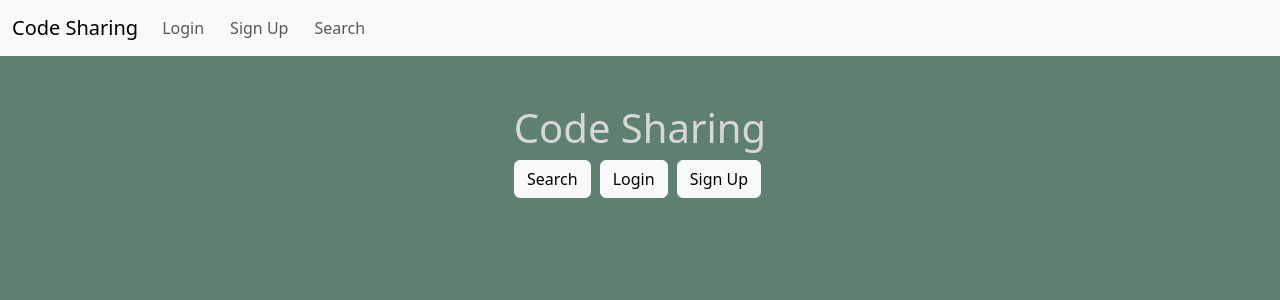
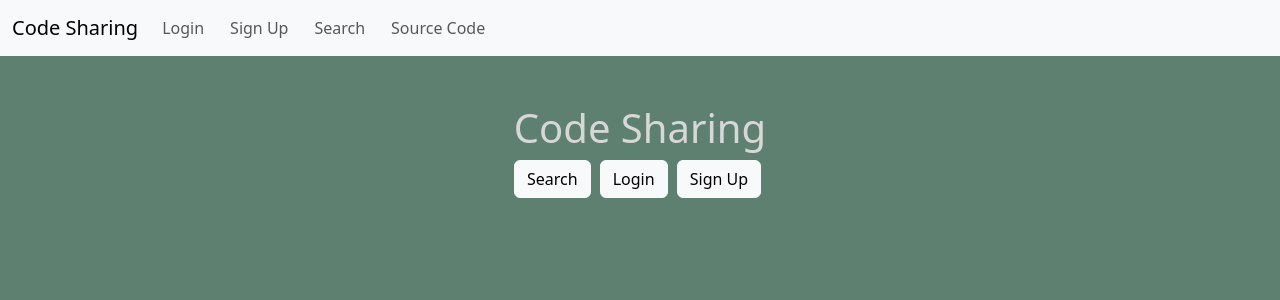
Before and after one commit to iiiiii1wepfj/CodeSharing-rewrite-Django, a Django app: page / in a window 1280 px wide. Shown: the top 300 px of the page. Run offline with Django 5.2, Linux system fonts and the light colour scheme; some libraries are stand-ins or nearby versions.

Commit message:
some changes

```diff
--- a/CodeSharing/App/Templates/base.html
+++ b/CodeSharing/App/Templates/base.html
@@ -31,12 +31,15 @@
                                 <li style="list-style-type:none"><a class="dropdown-item" style="text-align: auto;" href="{% url 'change_password' %}">Change Password</a></li>
                                 <li style="list-style-type:none"><a class="dropdown-item" style="text-align: auto;" href="{% url 'logout' %}">Logout</a></li>
                             </ul></li></ul></div>
+                            <li style="list-style-type:none; padding-right: 10px;" ><a class="nav-link nlink" href="https://github.com/iiiiii1wepfj/CodeSharing-rewrite-Django">Source Code</a></li>
                             <li style="list-style-type:none; padding-right: 10px;" ><a class="nav-link nlink" href="{% url 'search' %}"> Search </a></li>
                         {% else %}
                             <li style="list-style-type:none; padding-right: 10px;" ><a class="nav-link nlink" href="{% url 'login' %}">Login</a></li>
                             <li style="list-style-type:none; padding-right: 10px;" ><a class="nav-link nlink" href="{% url 'signup' %}"> Sign Up </a></li>
                             <li style="list-style-type:none; padding-right: 10px;" ><a class="nav-link nlink" href="{% url 'search' %}"> Search </a></li>
+                            <li style="list-style-type:none; padding-right: 10px;" ><a class="nav-link nlink" href="https://github.com/iiiiii1wepfj/CodeSharing-rewrite-Django">Source Code</a></li>
                         {% endif %}
+
                       </li>
                 </ul>
             </div>
```
